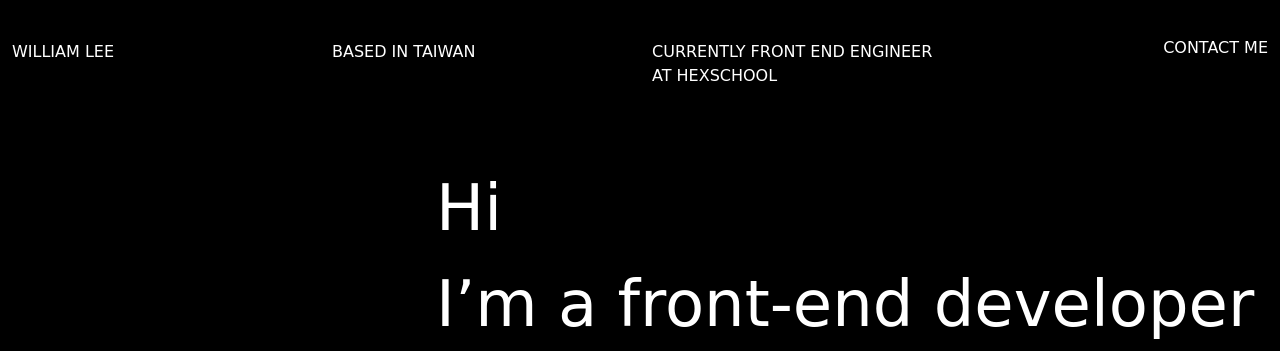
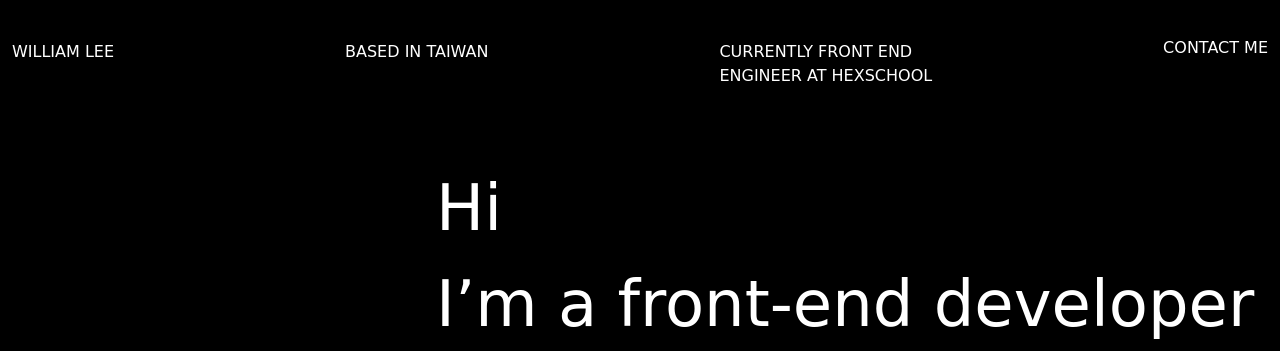
Before and after one commit to vvayHuang/w2-2023hexschoolbootcamp, a website: page index.html in a window 1280 px wide. Shown: the top 351 px of the page. Drawn offline with Linux system fonts and the light colour scheme; a web font is replaced by a local one.

Commit message:
edit nav

```diff
--- a/index.html
+++ b/index.html
@@ -10,10 +10,10 @@
     <header class="bg-primary pt-40px">
         <nav class="container">
             <ul class="text-secondary row justify-content-between">
-                <li class="col-3"><p>WILLIAM LEE</p></li>
-                <li class="col-3"><p>BASED IN TAIWAN</p></li>
-                <li class="col-3"><p>CURRENTLY FRONT END ENGINEER AT HEXSCHOOL</p></li>
-                <li class="col-3"><a class="text-end d-block text-secondary" href="mailto:XXXXXX@mail.com">CONTACT ME</a></li>
+                <li class="col-auto"><p>WILLIAM LEE</p></li>
+                <li class="col-auto"><p>BASED IN TAIWAN</p></li>
+                <li class="col-auto"><p>CURRENTLY FRONT END <br>ENGINEER AT HEXSCHOOL</p></li>
+                <li class="col-auto"><a class="d-block text-secondary" href="mailto:XXXXXX@mail.com">CONTACT ME</a></li>
             </ul>
         </nav>
     </header>
```
